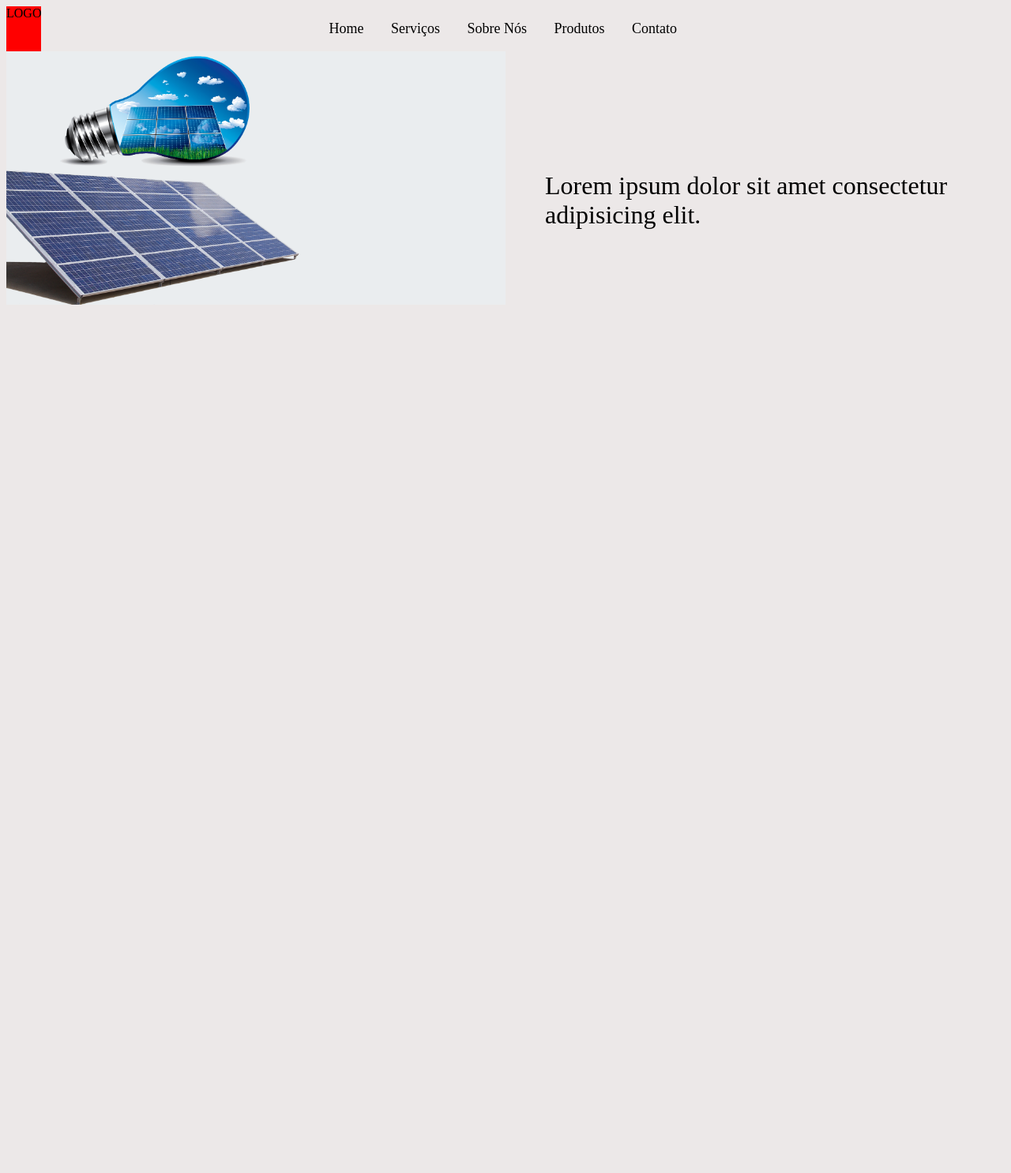
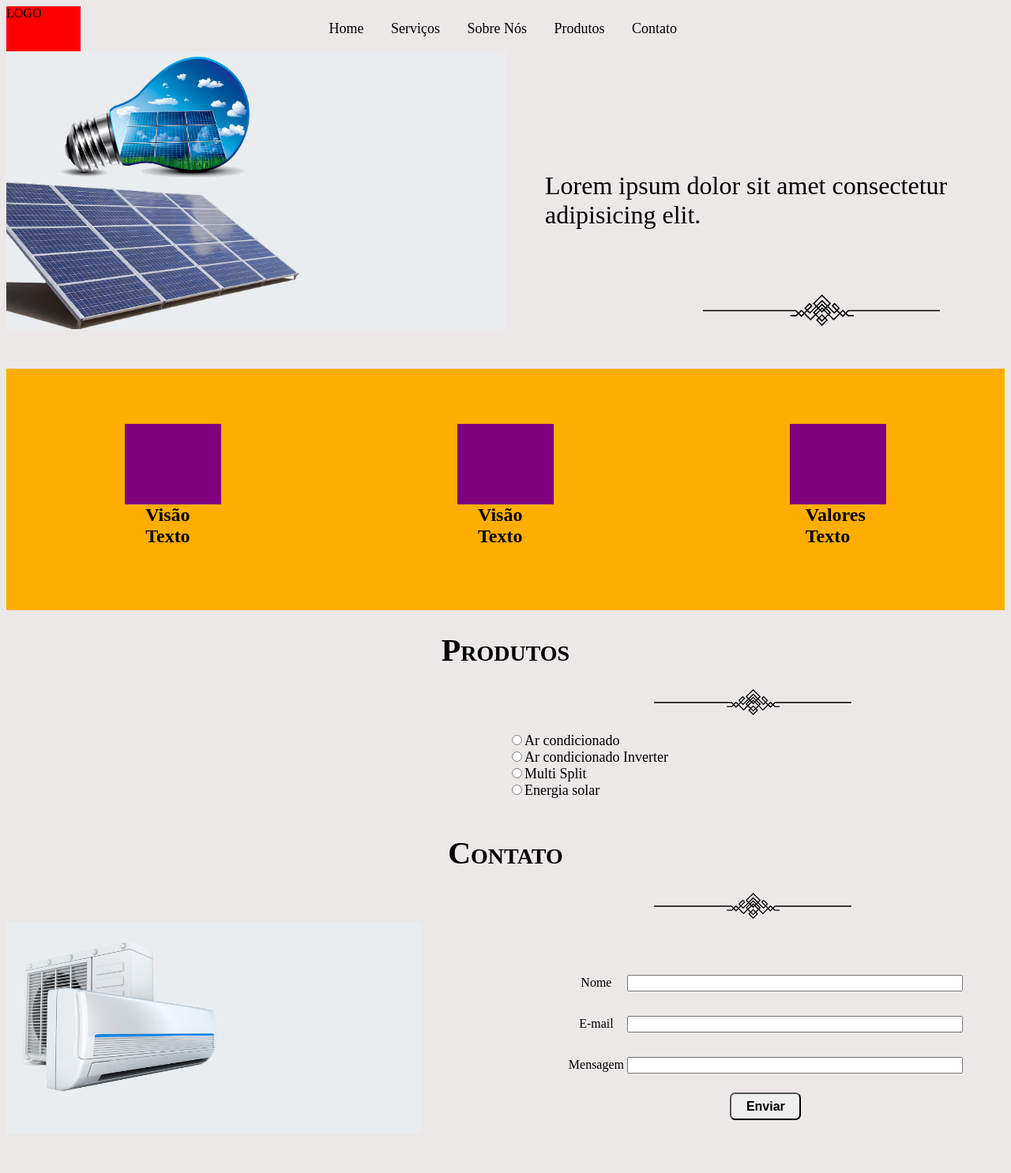
Before and after one commit to Matheuss06/site_2, a PHP site: page / in a window 1280 px wide. Shown: the whole page at 79% size. Before the commit the page ends 800 px from the top, so only its background shows below. Run offline with PHP 8.4, Linux system fonts and the light colour scheme; some libraries are stand-ins or nearby versions.

Commit message:
angular e index

```diff
--- a/CSS/estilo.css
+++ b/CSS/estilo.css
@@ -16,8 +16,25 @@ a{
     font-size: xx-large;
 }
 
+.linha{
+    width: 300px;
+    margin-left: 250px;
+}
 
+.linha2{
+    width: 250px;
+    margin-left: 820px;
+}
 
+.titulo{
+    font-variant: small-caps;
+    text-align: center;
+    font-size: 40px;
+}
+
+.alinhar{
+    margin-left: 580px;
+}
 
 
 /* ################################ HEADER ################################### */
@@ -29,6 +46,7 @@ header{
 
 .logo{
     background-color: red;
+    padding-right: 50px;
 }
 
 .menu{
@@ -56,7 +74,7 @@ header{
 
 /* ######################### ENERGIA SOLAR #################################### */
 
-.energiasol{
+.flex{
     display: flex;
     justify-content: space-around;
 }
@@ -67,3 +85,94 @@ header{
 
 
 /* ##################### FIM ENERGIA SOLAR #################################### */
+
+
+/* ##################### INICIO VISAO ######################################### */
+
+.visao{
+    background-color: rgb(255, 174, 0);
+    display: flex;
+    justify-content: space-around;
+    margin-top: 50px;
+}
+
+.texto_visao{
+    background-color: rgb(255, 174, 0);
+    display: flex;
+    justify-content: space-around;
+}
+
+.imagens{
+    background-color: purple;
+    color: purple;
+    border: 1px solid purple;
+    margin-top: 70px;
+    padding: 50px;
+    padding-right: 70px;
+}
+
+.texto{
+    background-color: rgb(255, 174, 0);
+    padding-bottom: 80px;
+    font-weight: bold;
+    font-size: x-large;
+
+}
+/* ##################### FIM VISAO ############################################ */
+
+/* ##################### INCIO PRODUTO ############################################ */
+
+.produtos{
+    display: flex;
+    justify-content: space-around;
+}
+
+.imagens_prod{
+    margin: 0px 50px;
+    background-color: purple;
+    color: white;
+    border: 1px solid purple;
+    padding: 50px;
+    padding-right: 70px;
+}
+
+/* ##################### FIM PRODUTO ############################################ */
+
+
+/* ##################### INCIO FOOTER ######################################### */
+
+
+
+.form{
+    display: flex;
+    width: 100%;
+    padding: 50px;
+    text-align: center;
+    justify-content: center;
+}
+
+.linha_form{
+    height: 50px;
+}
+
+.titulo_form{
+    text-align: center;
+}
+
+.campo_form{
+    outline: none;
+}
+
+.botao_form{
+    text-align: center;
+    padding-top: 2pt;
+    height: 35px;
+    width: 90px;
+    border-radius: 5pt;
+    font-size: 12pt;
+    font-weight: bold;
+}
+
+.imagem{
+    width: 80%;
+}
--- a/footer.html
+++ b/footer.html
@@ -0,0 +1,58 @@
+<footer>
+
+    <div id="titulo">
+        <h1 class="titulo">Contato</h1>
+        <img src="images/linha.svg" class="linha2">
+    </div>
+
+    <div class="flex">
+
+    <div>
+        <img src="images/ar_condicionado.png" class="imagem">
+    </div>
+
+    <div class="form">
+        <form>
+            <table>
+
+                <tr class="linha_form">
+                    <td>
+                        <label class="titulo_form" for="nome">Nome</label>
+                    </td>
+
+                    <td>
+                        <input class="campo_form" type="text" id="nome" name="nome" size="50" required>
+                    </td>
+                </tr>
+
+                <tr class="linha_form">
+                    <td>
+                        <label class="titulo_form" for="email">E-mail</label>
+                    </td>
+
+                    <td>
+                        <input class="campo_form" type="text" id="email" name="email" size="50" required>
+                    </td>
+                </tr>
+
+                <tr class="linha_form">
+                    <td>
+                        <label class="titulo_form" for="mensagem">Mensagem</label>
+                    </td>
+
+                    <td>
+                        <input class="campo_form" type="text" id="mensagem" name="mensagem" size="50" required>
+                    </td>
+                </tr>
+
+                <tr class="linha_form">
+                    <td colspan="2">
+                        <input class="botao_form" name="enviar" type="submit" id="enviar" value="Enviar">
+                    </td>
+                </tr>
+
+            </table>
+        </form>
+
+    </div>
+</footer>
--- a/header.html
+++ b/header.html
@@ -12,6 +12,6 @@
                 <li><a href="#Produtos">Produtos</a></li>
                 <li><a href="#Contato">Contato</a></li>
             </ul>
-        </mav>
+        </nav>
 
 </header>
--- a/index.php
+++ b/index.php
@@ -5,19 +5,112 @@
     <meta http-equiv="X-UA-Compatible" content="IE=edge">
     <meta name="viewport" content="width=device-width, initial-scale=1.0">
     <link rel="stylesheet" href="CSS/estilo.css">
+    <script src="https://ajax.googleapis.com/ajax/libs/angularjs/1.6.9/angular.min.js"></script>
     <title>Document</title>
 </head>
-<body class="fundo">
+<body class="fundo" ng-app="">
 
     <?php include('header.html')?>
 
     <div class="container">
 
-        <div class="energiasol">
-        <img src="images/energia_solar.png" alt="energia solar" class="imagem_energia">
-        <p class="padding font_tamanho">Lorem ipsum dolor sit amet consectetur adipisicing elit.</p>
+        <div class="flex">
+            <img src="images/energia_solar.png" alt="energia solar" class="imagem_energia">
+
+            <div>
+
+            <p class="padding font_tamanho">Lorem ipsum dolor sit amet consectetur adipisicing elit.</p>
+            <img src="images/linha.svg" class="linha">
+
+            </div>
         </div>
 
+        <div class="visao">
+
+            <div class="imagens">
+            </div>
+
+            <div class="imagens">
+            </div>
+
+            <div class="imagens">
+            </div>
+
+        </div>
+
+        <div class="texto_visao">
+
+            <div class="texto">
+                Visão <br>
+                Texto
+            </div>
+
+            <div class="texto">
+            &nbsp;&nbsp;Visão <br>
+            &nbsp;&nbsp;Texto
+            </div>
+
+            <div class="texto">
+            &nbsp;Valores <br>
+            &nbsp;Texto
+            </div>
+
+        </div>
+
+        <div id="produtos">
+
+            <div id="titulo">
+                <h1 class="titulo">Produtos</h1>
+                <img src="images/linha.svg" class="linha2">
+            </div>
+
+            <nav class="menu alinhar">
+                <ul>
+                    <li><input type="radio" ng-model="opcao" value="arcondicionado">Ar condicionado</li>
+                    <li><input type="radio" ng-model="opcao" value="inverter">Ar condicionado Inverter</a></li>
+                    <li><input type="radio" ng-model="opcao" value="multisplit">Multi Split</a></li>
+                    <li><input type="radio" ng-model="opcao" value="energiasolar">Energia solar</a></li>
+                </ul>
+            </nav>
+
+            <div ng-switch="opcao" class="produtos">
+                <div ng-switch-when="arcondicionado" class="produtos">
+                    <div class="imagens_prod">IMAGENS 1</div>
+                    <div class="imagens_prod">IMAGENS 1</div>
+                    <div class="imagens_prod">IMAGENS 1</div>
+                    <div class="imagens_prod">IMAGENS 1</div>
+                    <div class="imagens_prod">IMAGENS 1</div>
+                </div>
+
+                <div ng-switch-when="inverter" class="produtos">
+                    <div class="imagens_prod">IMAGENS 2</div>
+                    <div class="imagens_prod">IMAGENS 2</div>
+                    <div class="imagens_prod">IMAGENS 2</div>
+                    <div class="imagens_prod">IMAGENS 2</div>
+                    <div class="imagens_prod">IMAGENS 2</div>
+                </div>
+
+                <div ng-switch-when="multisplit" class="produtos">
+                    <div class="imagens_prod">IMAGENS 3</div>
+                    <div class="imagens_prod">IMAGENS 3</div>
+                    <div class="imagens_prod">IMAGENS 3</div>
+                    <div class="imagens_prod">IMAGENS 3</div>
+                    <div class="imagens_prod">IMAGENS 3</div>
+                </div>
+
+                <div ng-switch-when="energiasolar" class="produtos">
+                    <div class="imagens_prod">IMAGENS 4</div>
+                    <div class="imagens_prod">IMAGENS 4</div>
+                    <div class="imagens_prod">IMAGENS 4</div>
+                    <div class="imagens_prod">IMAGENS 4</div>
+                    <div class="imagens_prod">IMAGENS 4</div>
+                </div>
+            </div>
+
+
+
     </div>
+
+<?php include 'footer.html'?>
 </body>
 </html>
```
